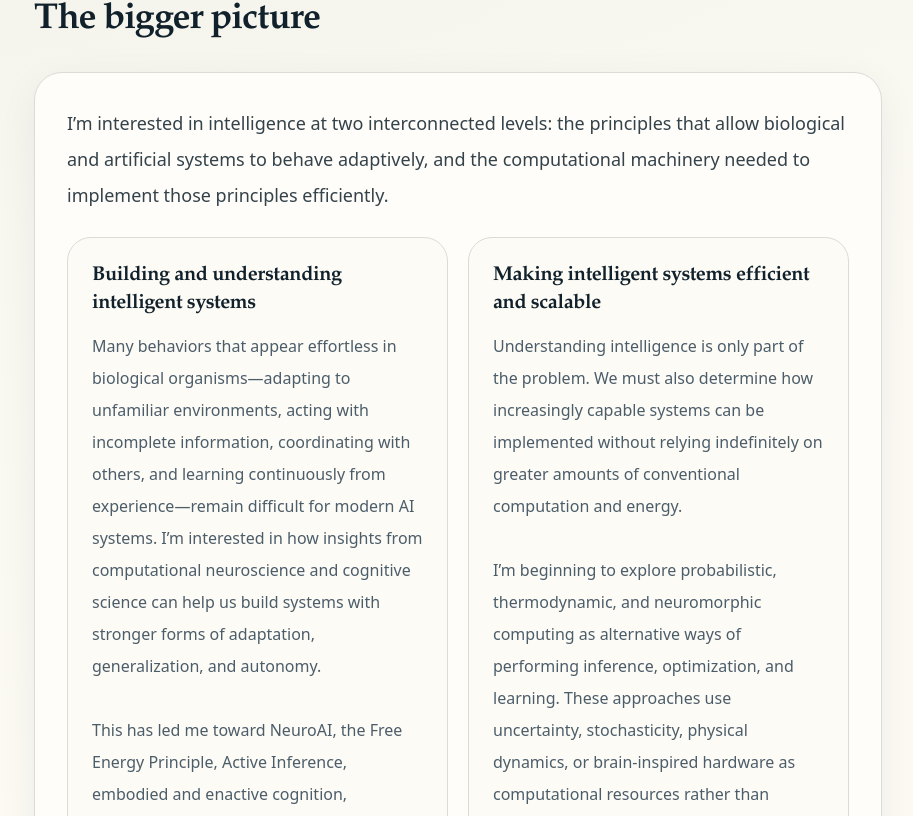
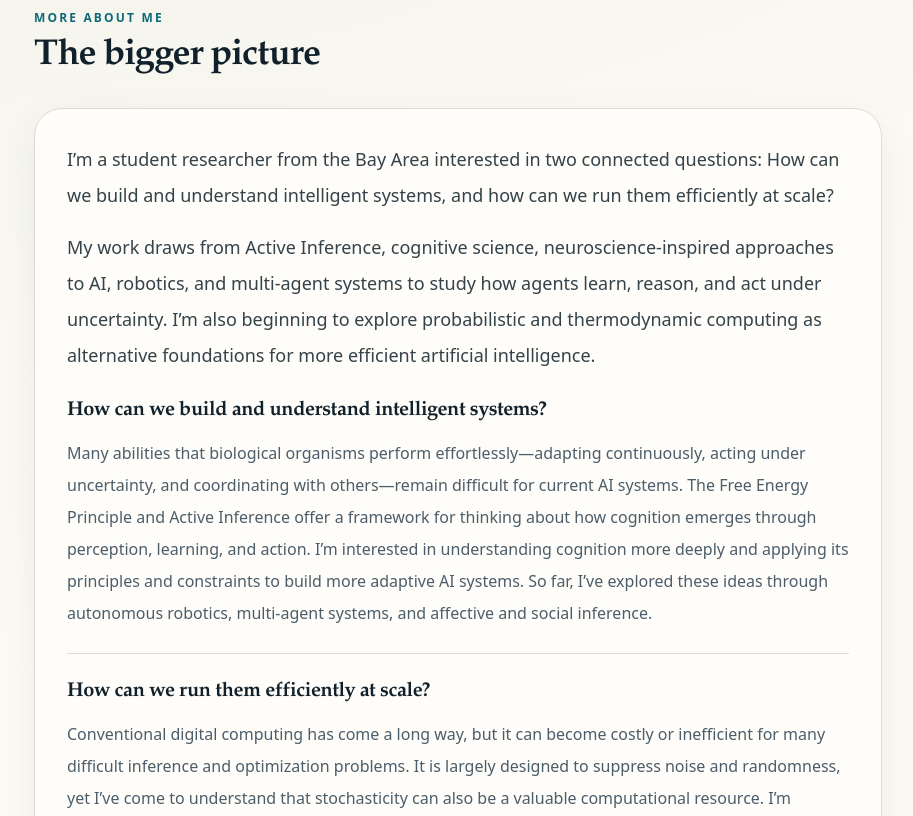
Before and after one commit to har5h1l/har5h1l.github.io, a React (Vite) app: page / in a window 1280 px wide. Shown: the part 764-1580 px from the top of the page, without its empty margins (182-1095 px from the left). Built offline with nearby package versions, Linux system fonts and the light colour scheme.

Commit message:
Refine homepage bigger picture copy

```diff
--- a/src/data/siteContent.js
+++ b/src/data/siteContent.js
@@ -42,27 +42,27 @@ export const homeHero = {
   title: "Hi, I'm Harshil...",
   paragraphs: [
     'I’m a student researcher from the Bay Area interested in two connected questions: How can we build and understand intelligent systems, and how can we run them efficiently at scale?',
-    'My work draws from NeuroAI, Active Inference, cognitive science, robotics, and multi-agent systems to study how agents learn, reason, and act under uncertainty. I’m also beginning to explore probabilistic, thermodynamic, and neuromorphic computing as alternative foundations for more efficient artificial intelligence.',
+    'My work draws from Active Inference, cognitive science, neuroscience-inspired approaches to AI, robotics, and multi-agent systems to study how agents learn, reason, and act under uncertainty. I’m also beginning to explore probabilistic and thermodynamic computing as alternative foundations for more efficient artificial intelligence.',
   ],
 }
 
 export const researchDirection = {
-  intro:
-    'I’m interested in intelligence at two interconnected levels: the principles that allow biological and artificial systems to behave adaptively, and the computational machinery needed to implement those principles efficiently.',
+  intro: [
+    'I’m a student researcher from the Bay Area interested in two connected questions: How can we build and understand intelligent systems, and how can we run them efficiently at scale?',
+    'My work draws from Active Inference, cognitive science, neuroscience-inspired approaches to AI, robotics, and multi-agent systems to study how agents learn, reason, and act under uncertainty. I’m also beginning to explore probabilistic and thermodynamic computing as alternative foundations for more efficient artificial intelligence.',
+  ],
   directions: [
     {
-      title: 'Building and understanding intelligent systems',
+      title: 'How can we build and understand intelligent systems?',
       body:
-        'Many behaviors that appear effortless in biological organisms—adapting to unfamiliar environments, acting with incomplete information, coordinating with others, and learning continuously from experience—remain difficult for modern AI systems. I’m interested in how insights from computational neuroscience and cognitive science can help us build systems with stronger forms of adaptation, generalization, and autonomy.\n\nThis has led me toward NeuroAI, the Free Energy Principle, Active Inference, embodied and enactive cognition, affordance theory, and multi-agent intelligence. Rather than treating biological plausibility as an end in itself, I’m interested in using it as a source of useful principles and constraints for artificial systems. My current work applies these ideas to autonomous robotics, affective and social inference, and agents that must form and revise beliefs about uncertain environments and other agents.',
+        'Many abilities that biological organisms perform effortlessly—adapting continuously, acting under uncertainty, and coordinating with others—remain difficult for current AI systems. The Free Energy Principle and Active Inference offer a framework for thinking about how cognition emerges through perception, learning, and action. I’m interested in understanding cognition more deeply and applying its principles and constraints to build more adaptive AI systems. So far, I’ve explored these ideas through autonomous robotics, multi-agent systems, and affective and social inference.',
     },
     {
-      title: 'Making intelligent systems efficient and scalable',
+      title: 'How can we run them efficiently at scale?',
       body:
-        'Understanding intelligence is only part of the problem. We must also determine how increasingly capable systems can be implemented without relying indefinitely on greater amounts of conventional computation and energy.\n\nI’m beginning to explore probabilistic, thermodynamic, and neuromorphic computing as alternative ways of performing inference, optimization, and learning. These approaches use uncertainty, stochasticity, physical dynamics, or brain-inspired hardware as computational resources rather than treating them purely as obstacles. Long term, I’m interested in how new algorithms and computational substrates can make intelligent systems more efficient, scalable, and physically grounded.',
+        'Conventional digital computing has come a long way, but it can become costly or inefficient for many difficult inference and optimization problems. It is largely designed to suppress noise and randomness, yet I’ve come to understand that stochasticity can also be a valuable computational resource. I’m beginning to explore probabilistic and thermodynamic computing as approaches that harness uncertainty and physical dynamics rather than simply fighting them. Long term, I’m interested in how these methods could enable more efficient and scalable intelligent systems.',
     },
   ],
-  closing:
-    'These directions are closely related. Models of biological intelligence can suggest new computational principles, while emerging hardware and probabilistic computing paradigms can make those principles practical. I hope to work across this boundary: developing better theories and architectures for intelligent behavior while studying the systems needed to realize them.',
 }
 
 export const beyondTheLab = [
--- a/src/pages/Home.jsx
+++ b/src/pages/Home.jsx
@@ -76,16 +76,17 @@ export default function Home() {
 
           <div className="rounded-[28px] border border-border bg-card p-6 shadow-[0_12px_40px_rgba(22,34,44,0.06)] sm:p-8">
             <div className="text-lg leading-9 text-foreground/85">
-              <p>{researchDirection.intro}</p>
-              <div className="mt-6 grid gap-5 md:grid-cols-2">
+              <div className="space-y-4">
+                {researchDirection.intro.map((paragraph) => <p key={paragraph}>{paragraph}</p>)}
+              </div>
+              <div className="mt-6 space-y-6">
                 {researchDirection.directions.map((direction) => (
-                  <div key={direction.title} className="rounded-[24px] border border-border bg-background/60 p-5 sm:p-6">
+                  <div key={direction.title} className="border-t border-border pt-6 first:border-t-0 first:pt-0">
                     <h3 className="text-xl font-semibold text-foreground">{direction.title}</h3>
-                    <p className="mt-3 whitespace-pre-line text-base leading-8 text-muted-foreground">{direction.body}</p>
+                    <p className="mt-3 text-base leading-8 text-muted-foreground">{direction.body}</p>
                   </div>
                 ))}
               </div>
-              <p className="mt-6">{researchDirection.closing}</p>
             </div>
           </div>
         </div>
```
Also changed, not shown: 1 other file (tests, documents, lock files or other folders).
